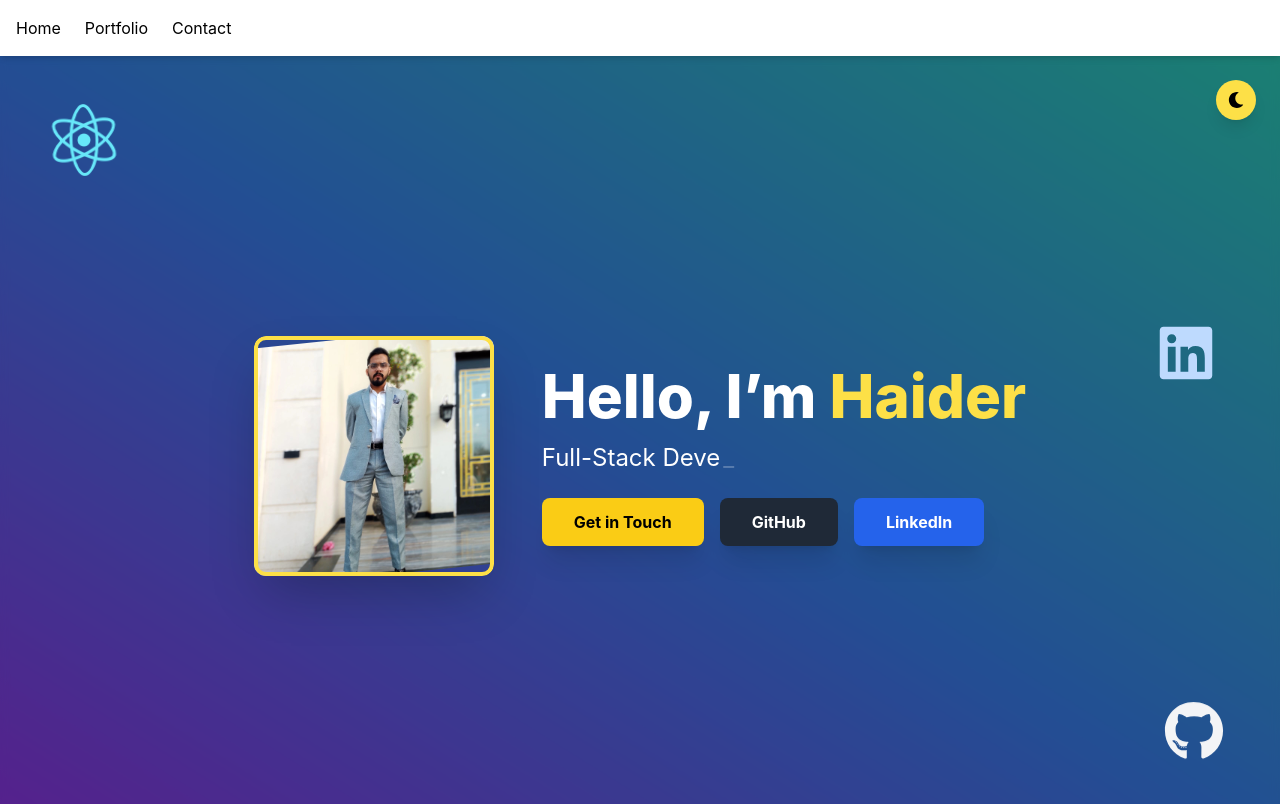
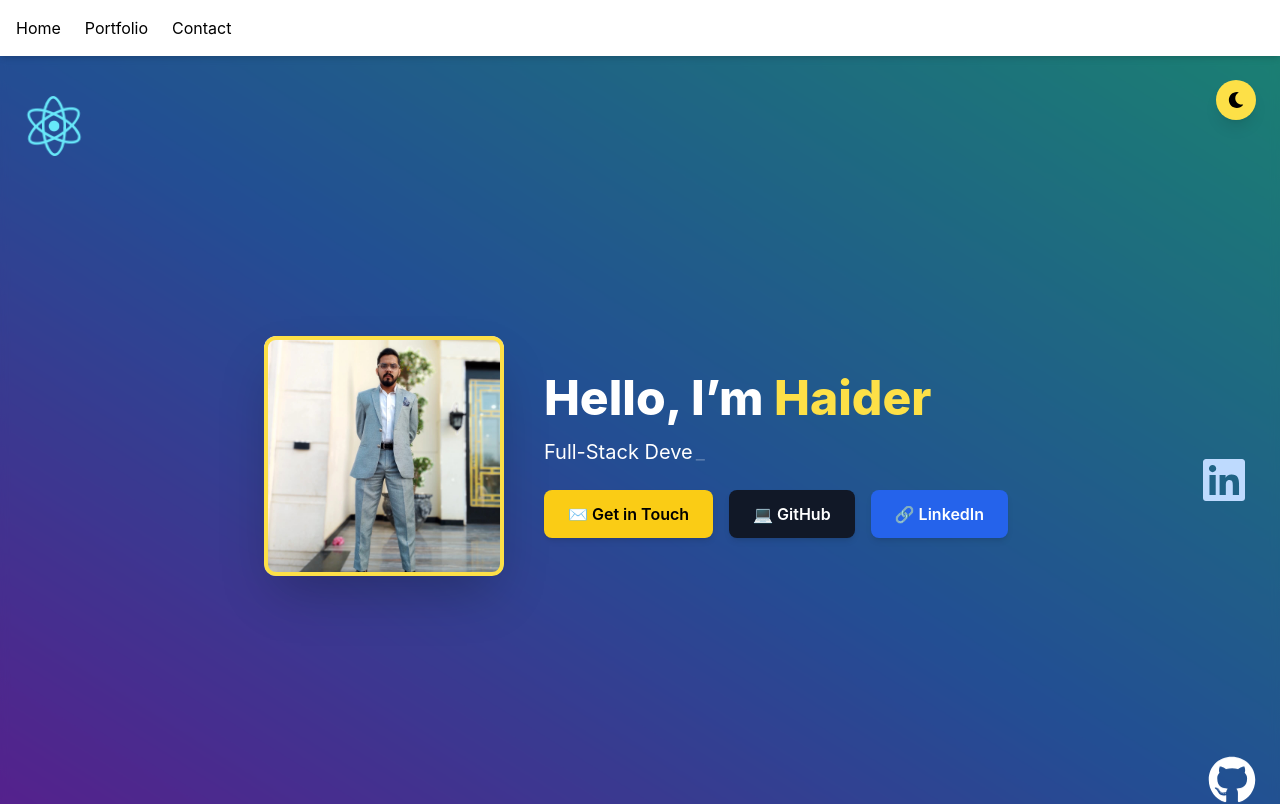
Before and after one commit to Haiderali445/portfolio-website, a React (Vite) app: page / in a window 1280 px wide. Shown: the top 804 px of the page. Built offline with nearby package versions, Linux system fonts and the light colour scheme.

Commit message:
Updated hero with icons and picture adjustment

```diff
--- a/src/components/Contact.jsx
+++ b/src/components/Contact.jsx
@@ -12,7 +12,7 @@ function Contact() {
   const [isSubmitting, setIsSubmitting] = useState(false);
   const [notification, setNotification] = useState({
     show: false,
-    type: 'success',  // 'success' or 'error'
+    type: 'success',
     message: 'Your message has been sent!',
   });
 
--- a/src/components/Hero.jsx
+++ b/src/components/Hero.jsx
@@ -6,41 +6,42 @@ import myPic from '../Assets/images/pic1.jpg';
 
 function Hero() {
   const [darkMode, setDarkMode] = useState(false);
-
   const toggleTheme = () => setDarkMode(!darkMode);
 
   return (
     <section
-      className={`relative flex justify-center items-center h-screen ${
+      className={`relative flex items-center justify-center min-h-screen px-4 ${
         darkMode
           ? 'bg-gradient-to-tr from-gray-900 via-gray-800 to-gray-700'
           : 'bg-gradient-to-tr from-purple-600 via-blue-500 to-teal-400'
       } transition-colors duration-500`}
     >
-      <div className="absolute inset-0 bg-black/40 backdrop-blur-sm"></div>
+      <div className="absolute inset-0 bg-black/40 backdrop-blur-sm z-0" />
 
+      {/* Theme Toggle */}
       <button
         onClick={toggleTheme}
-        className="absolute top-6 right-6 bg-yellow-300 text-black p-3 rounded-full shadow-lg hover:bg-yellow-400 transition"
+        className="absolute top-6 right-6 z-10 bg-yellow-300 text-black p-3 rounded-full shadow-lg hover:bg-yellow-400 transition"
         aria-label="Toggle Theme"
       >
         {darkMode ? <FaSun /> : <FaMoon />}
       </button>
 
-      {/* Floating Icons */}
-      <FaReact className="absolute text-cyan-300 text-7xl top-12 left-12 animate-spin-slow hover:scale-110 transition" />
-      <FaGithub className="absolute text-gray-100 text-6xl bottom-20 right-14 animate-bounce hover:scale-110 transition" />
-      <FaLinkedin className="absolute text-blue-200 text-6xl top-1/3 right-16 animate-pulse hover:scale-110 transition" />
+      {/* Animated Icons */}
+      <FaReact className="absolute text-cyan-300 text-6xl top-10 left-6 animate-spin-slow hover:scale-110 transition z-10" />
+      <FaGithub className="absolute text-white text-5xl bottom-10 right-6 animate-bounce hover:scale-110 transition z-10" />
+      <FaLinkedin className="absolute text-blue-200 text-5xl top-1/2 right-8 animate-pulse hover:scale-110 transition z-10" />
 
       {/* Main Content */}
       <motion.div
         initial={{ opacity: 0, y: 60 }}
         animate={{ opacity: 1, y: 0 }}
         transition={{ duration: 1 }}
-        className="z-10 flex flex-col md:flex-row items-center text-white max-w-5xl px-6"
+        className="relative z-10 flex flex-col md:flex-row items-center gap-8 max-w-6xl mx-auto text-white"
       >
+        {/* Image */}
         <motion.div
-          className="relative w-60 h-60 mb-8 md:mb-0 md:mr-12 transform skew-y-6 overflow-hidden shadow-2xl rounded-xl"
+          className="relative w-40 h-40 sm:w-48 sm:h-48 md:w-60 md:h-60 transform skew-y-6 overflow-hidden shadow-2xl rounded-xl"
           initial={{ opacity: 0, scale: 0.85 }}
           animate={{ opacity: 1, scale: 1 }}
           whileHover={{ scale: 1.05, rotate: 4 }}
@@ -49,18 +50,18 @@ function Hero() {
           <img
             src={myPic}
             alt="Haider"
-            className="w-full h-full object-cover transform -skew-y-6 scale-116"
+            className="w-full h-full object-cover transform -skew-y-8"
           />
-          <div className="absolute inset-0 border-4 border-yellow-300 rounded-xl"></div>
+          <div className="absolute inset-0 border-4 border-yellow-300 rounded-xl pointer-events-none" />
         </motion.div>
 
-        {/* Text Content */}
-        <div className="text-center md:text-left">
+        {/* Text */}
+        <div className="text-center md:text-left max-w-xl px-2">
           <motion.h1
             initial={{ opacity: 0, x: -50 }}
             animate={{ opacity: 1, x: 0 }}
             transition={{ delay: 0.6, duration: 1 }}
-            className="text-4xl md:text-6xl font-extrabold mb-4 leading-tight"
+            className="text-4xl md:text-5xl font-extrabold mb-4 leading-tight"
           >
             Hello, I’m{' '}
             <span className="text-yellow-300 dark:text-yellow-400">Haider</span>
@@ -70,7 +71,7 @@ function Hero() {
             initial={{ opacity: 0, x: 50 }}
             animate={{ opacity: 1, x: 0 }}
             transition={{ delay: 0.8, duration: 1 }}
-            className="text-lg md:text-2xl mb-6 max-w-xl"
+            className="text-lg md:text-xl mb-6"
           >
             <Typewriter
               words={[
@@ -88,33 +89,34 @@ function Hero() {
             />
           </motion.p>
 
+          {/* Buttons */}
           <motion.div
             initial={{ opacity: 0, y: 20 }}
             animate={{ opacity: 1, y: 0 }}
             transition={{ delay: 1, duration: 0.8 }}
-            className="flex flex-wrap justify-center md:justify-start gap-4"
+            className="flex flex-col sm:flex-row justify-center md:justify-start items-center gap-4"
           >
             <a
               href="#contact"
-              className="inline-block w-full md:w-auto px-8 py-3 bg-yellow-400 text-black font-bold rounded-lg shadow-xl hover:bg-yellow-300 transition transform hover:scale-105 mb-2 md:mb-0"
+              className="w-full sm:w-auto px-6 py-3 bg-yellow-400 text-black font-semibold rounded-lg shadow-md hover:bg-yellow-300 transition transform hover:scale-105"
             >
-              Get in Touch
+              ✉️ Get in Touch
             </a>
             <a
               href="https://github.com/haiderali445"
               target="_blank"
               rel="noopener noreferrer"
-              className="inline-block w-full md:w-auto px-8 py-3 bg-gray-800 text-white font-bold rounded-lg shadow-xl hover:bg-gray-700 transition transform hover:scale-105 mb-2 md:mb-0"
+              className="w-full sm:w-auto px-6 py-3 bg-gray-900 text-white font-semibold rounded-lg shadow-md hover:bg-gray-800 transition transform hover:scale-105"
             >
-              GitHub
+              💻 GitHub
             </a>
             <a
               href="https://linkedin.com/in/hayder-ali-8a025b290"
               target="_blank"
               rel="noopener noreferrer"
-              className="inline-block w-full md:w-auto px-8 py-3 bg-blue-600 text-white font-bold rounded-lg shadow-xl hover:bg-blue-500 transition transform hover:scale-105 mb-2 md:mb-0"
+              className="w-full sm:w-auto px-6 py-3 bg-blue-600 text-white font-semibold rounded-lg shadow-md hover:bg-blue-500 transition transform hover:scale-105"
             >
-              LinkedIn
+              🔗 LinkedIn
             </a>
           </motion.div>
         </div>
--- a/src/index.css
+++ b/src/index.css
@@ -28,5 +28,5 @@ body {
 }
 
 .flip-card-back {
-  transform: rotateY(180deg);
+  transform: rotateY(240deg);
 }
```
